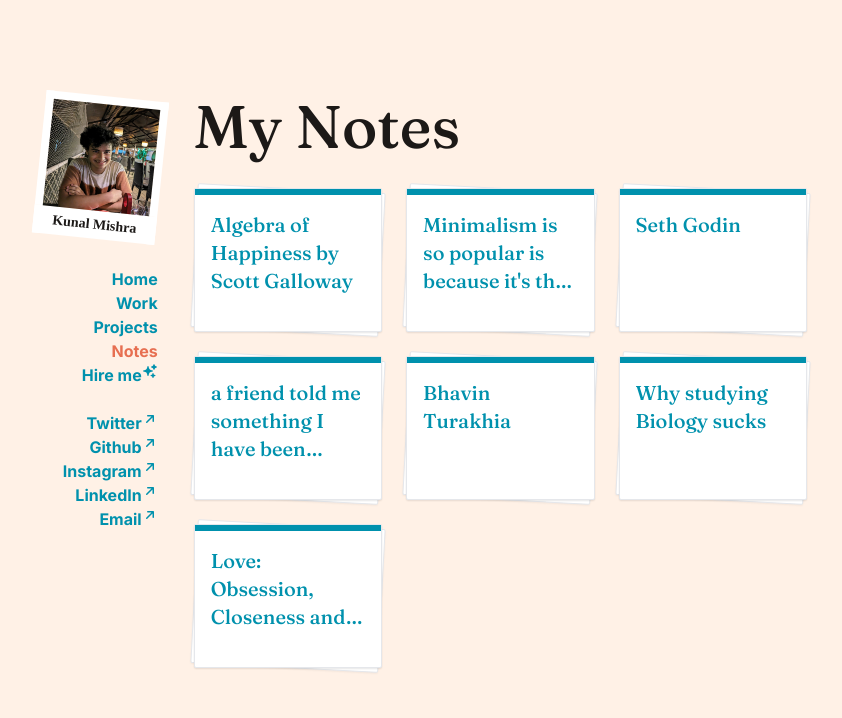
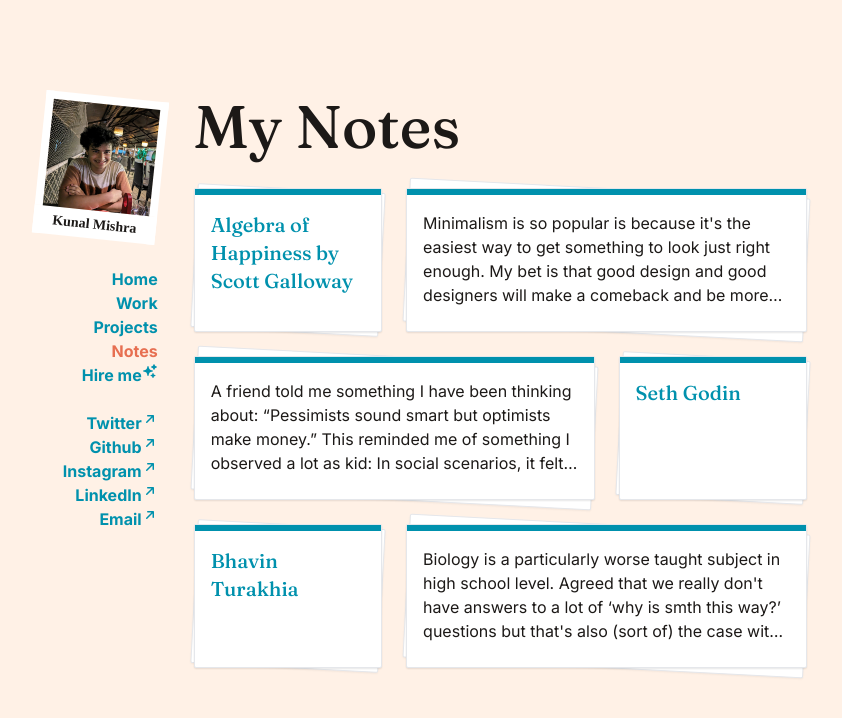
Before and after one commit to kunalm2345/kunalm.com, a SvelteKit app: page /notes in a window 1280 px wide. Shown: the top 718 px of the page, without its empty margins (217-1059 px from the left). Built offline with nearby package versions, Linux system fonts and the light colour scheme; a web font is replaced by a local one.

Commit message:
tweet style notes

```diff
--- a/src/routes/+page.svelte
+++ b/src/routes/+page.svelte
@@ -2,14 +2,14 @@
 <p class="text-2xl">
     Hi! I'm Kunal, an electronics major at BITS, Goa.
     <br><br>
-    Right now, I split my time between classes, working on research projects, working on a freelance hardware project, working on a CANSAT team and learning Computer Networks.
+    Right now, I split my time between classes, working on research projects, working on a freelance hardware project, and learning Computer Networks.
     <br><br>
     Before that, I part-time built features at Buttondown and did computational research at <a href="https://biocomputeinc.com">BioCompute, Inc</a> (they got WTFund'ed!).
     <br><br>
 
     I fell in love with computers and the Internet when I was 10.
     Ever since, I have written a few newsletters, did SEO, designing and consultant-work for startups and built a bunch of saas products that earned me some
-    pocket money.
+    pocket money. See <a href="/projects">projects</a> I've done.
     <br><br>
 
     <small class="text-sm text-gray-500">design is inspired by <a href="http://ben.page/" class="link-underline">Ben Borger's person website</a>.</small>
--- a/src/routes/notes/+page.server.ts
+++ b/src/routes/notes/+page.server.ts
@@ -21,8 +21,8 @@
       if (!displayTitle) {
         // Strip HTML tags and get first 100 characters
         const plainText = stripHtml(post.content);
-        displayTitle = plainText.length > 100
-          ? plainText.substring(0, 100) + '...'
+        displayTitle = plainText.length > 280
+          ? plainText.substring(0, 280) + '...'
           : plainText;
       }
 
@@ -32,7 +32,7 @@
         displayTitle,      // Either the real title or content preview
         date: post.date || null,
         // Send a small portion of content for preview
-        contentPreview: post.content ? stripHtml(post.content).substring(0, 150) : ''
+        contentPreview: post.content ? stripHtml(post.content).substring(0, 280) : ''
       };
     })
   };
--- a/src/routes/notes/+page.svelte
+++ b/src/routes/notes/+page.svelte
@@ -6,7 +6,7 @@
 
 <div class="grid grid-cols-1 md:grid-cols-2 lg:grid-cols-3 gap-6">
 	{#each data.summaries as { slug, title, displayTitle, date }}
-		<a href="/notes/{slug}" class="block group">
+		<a href="/notes/{slug}" class="block group {!title ? 'md:col-span-2' : ''}">
 			<div class="relative h-36 w-full">
 				<!-- Card 3 (bottom of stack) -->
 				<div class="absolute inset-0 bg-white rounded-sm border border-gray-200 transform rotate-3 transition-all duration-300 group-hover:rotate-6 shadow-sm"></div>
@@ -20,7 +20,7 @@
 					<div class="h-1.5 bg-[#0091ad] group-hover:bg-[#e76f51] transition-colors duration-300"></div>
 
 					<div class="p-4 h-[calc(100%-6px)] flex flex-col justify-between">
-						<p class="font-serif text-xl transition-colors group-hover:text-[#e76f51] overflow-hidden line-clamp-3">
+						<p class="{title ? 'font-serif text-xl line-clamp-3 transition-colors' : 'font-normal text-l line-clamp-4 text-[#1c1917]'} group-hover:text-[#e76f51] overflow-hidden">
 							{displayTitle}
 						</p>
 
--- a/src/routes/notes/data.js
+++ b/src/routes/notes/data.js
@@ -83,6 +83,33 @@
     `
   },
   {
+    slug: 'bullish-or-bearish',
+    content: `A friend told me something I have been thinking about: “Pessimists sound smart but optimists make money.”
+
+    This reminded me of something I observed a lot as kid: In social scenarios, it felt way more socially acceptable to be bearish than to be bullish. Say you recommend someone a flavour of ice cream and they try it because of your recommendation but don't like it. This disapproval, although subconcious, is a more negative reinforcement than if you had told them some flavour of ice cream that suck but they liked it.
+
+A few days earlier, I was thinking of the difference in how people form bullish or bearish opinions:
+
+My working theory is that being correctly bearish is way easier than being correctly bullish. If i try to put the other two options in the same spectrum, ig it'd be:
+
+correctly bearish > incorrectly bullish > incorrectly bearish > correctly bullish
+
+This stems from the fact that most things fail.
+
+In my [research project](/projects#CSI), I learned that F1 scores are sometimes a better measure for an ML model than accuracy.
+
+F1 score = 2 × (precision × recall)/(precision + recall)
+
+precision = true positives / (true positives + false positives)
+ie, how often you were right when you said “yes”
+
+recall = true positives / (true positives + false negatives)
+ie, how often you caught all the actual yeses
+
+F1 score balances both when you care about not spamming yes and not missing yes.
+    `.replace(/\r?\n/g, '<br>')
+  },
+  {
     slug: 'seth-godin',
     title: 'Seth Godin',
     content: `
@@ -98,27 +125,6 @@
     `
   },
   {
-    slug: 'bullish-or-bearish',
-    content: `a friend told me something I have been thinking about: “Pessimists sound smart but optimists make money.”
-
-Earlier I was thinking of the difference in how people form bullish or bearish opinions:
-
-working theory is being correctly bearish is way easier than being correctly bullish. If i try to put the other two options in the same spectrum, ig it'd be:
-
-correctly bearish > incorrectly bullish > incorrectly bearish > correctly bullish
-
-this stems from the fact that most things fail.
-
-in my research project, i learned that F1 scores are sometimes a better measure for an ML model than accuracy. ChatGPT said
-
-F1 score = 2 × (precision × recall)/(precision + recall)
-
-precision =
-
-recall =
-    `.replace(/\r?\n/g, '<br>')
-  },
-  {
     slug: 'Bhavin Turakhia',
     title: 'Bhavin Turakhia',
     content: `- coach, don't manage.
@@ -129,19 +135,18 @@
 
   {
     slug: 'biology',
-    title: 'Why studying Biology sucks',
     content: `Biology is a particularly worse taught subject in high school level. Agreed that we really don't have answers to a lot of ‘why is smth this way?’ questions but that's also (sort of) the case with phy and chem yet they atleast focus on how we know what we know. Bio textbooks just tell you whatever we know about how cells work or how organs work without telling us how do we know that?`.replace(/\r?\n/g, '<br>')
   },
 
-  {
-    slug: 'relationships',
-    title: 'Love: Obsession, Closeness and Desires',
-    content: `a) obsession
-b) closeness
-c) sexual desire
+//   {
+//     slug: 'relationships',
+//     title: 'Love: Obsession, Closeness and Desires',
+//     content: `a) obsession
+// b) closeness
+// c) sexual desire
 
-The obsessive love is A + C, or sometimes just A. The mature love is B + C, with a smaller intensity of A returning shortly once in a while, usually when you break your stereotype in a good way, e.g. go together on an exotic vacation, or go dancing.
+// The obsessive love is A + C, or sometimes just A. The mature love is B + C, with a smaller intensity of A returning shortly once in a while, usually when you break your stereotype in a good way, e.g. go together on an exotic vacation, or go dancing.
 
-Source: <a class="overflow-x-hidden" href="https://www.lesswrong.com/posts/sHPN3RYiFgWkd7Gs7/is-love-a-good-idea?commentId=pvnJj5KftDTYiSGYY"> lesswrong.com</a>`.replace(/\r?\n/g, '<br>')
-  },
+// Source: <a class="overflow-x-hidden" href="https://www.lesswrong.com/posts/sHPN3RYiFgWkd7Gs7/is-love-a-good-idea?commentId=pvnJj5KftDTYiSGYY"> lesswrong.com</a>`.replace(/\r?\n/g, '<br>')
+//   },
 ];
```
